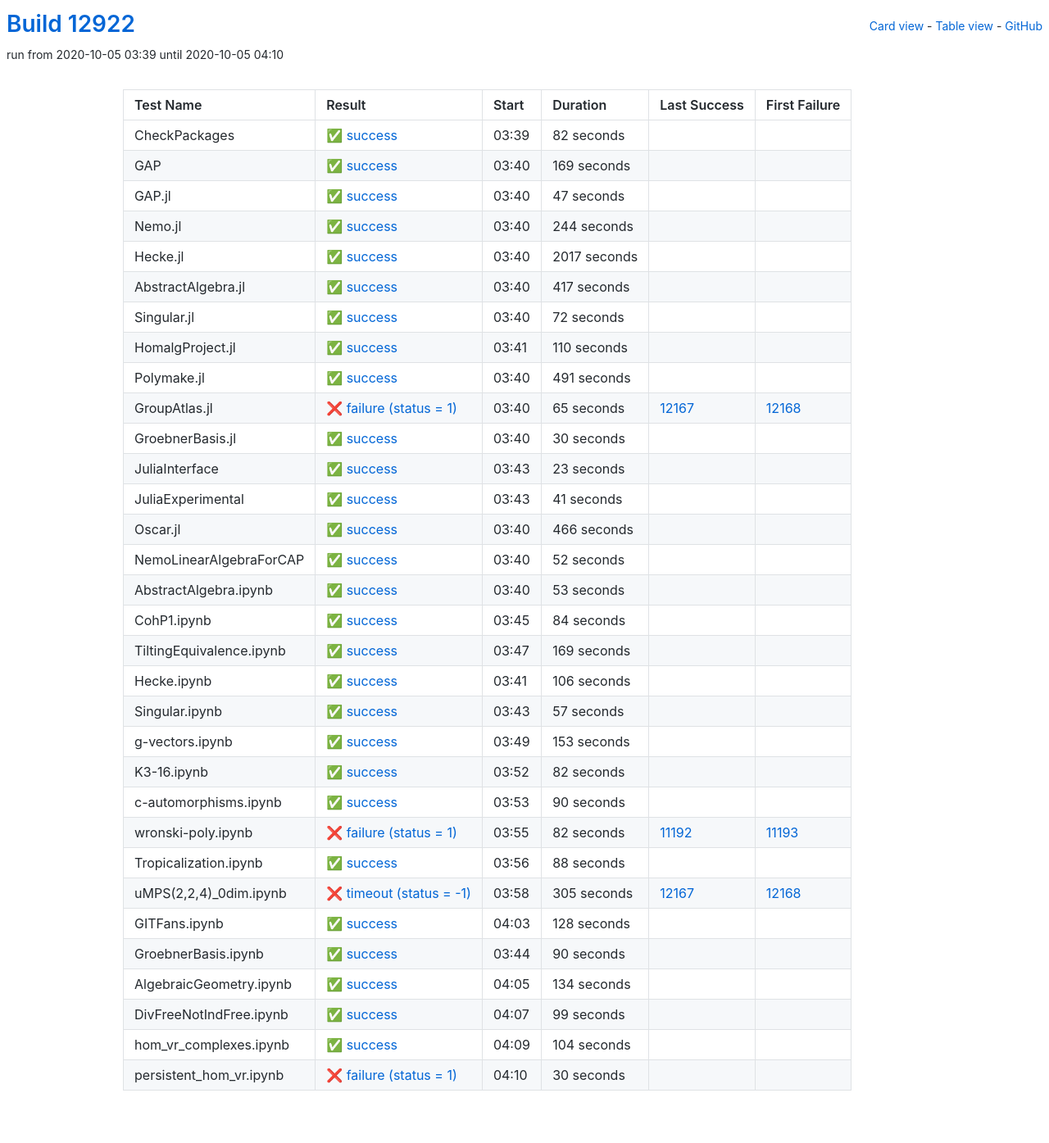
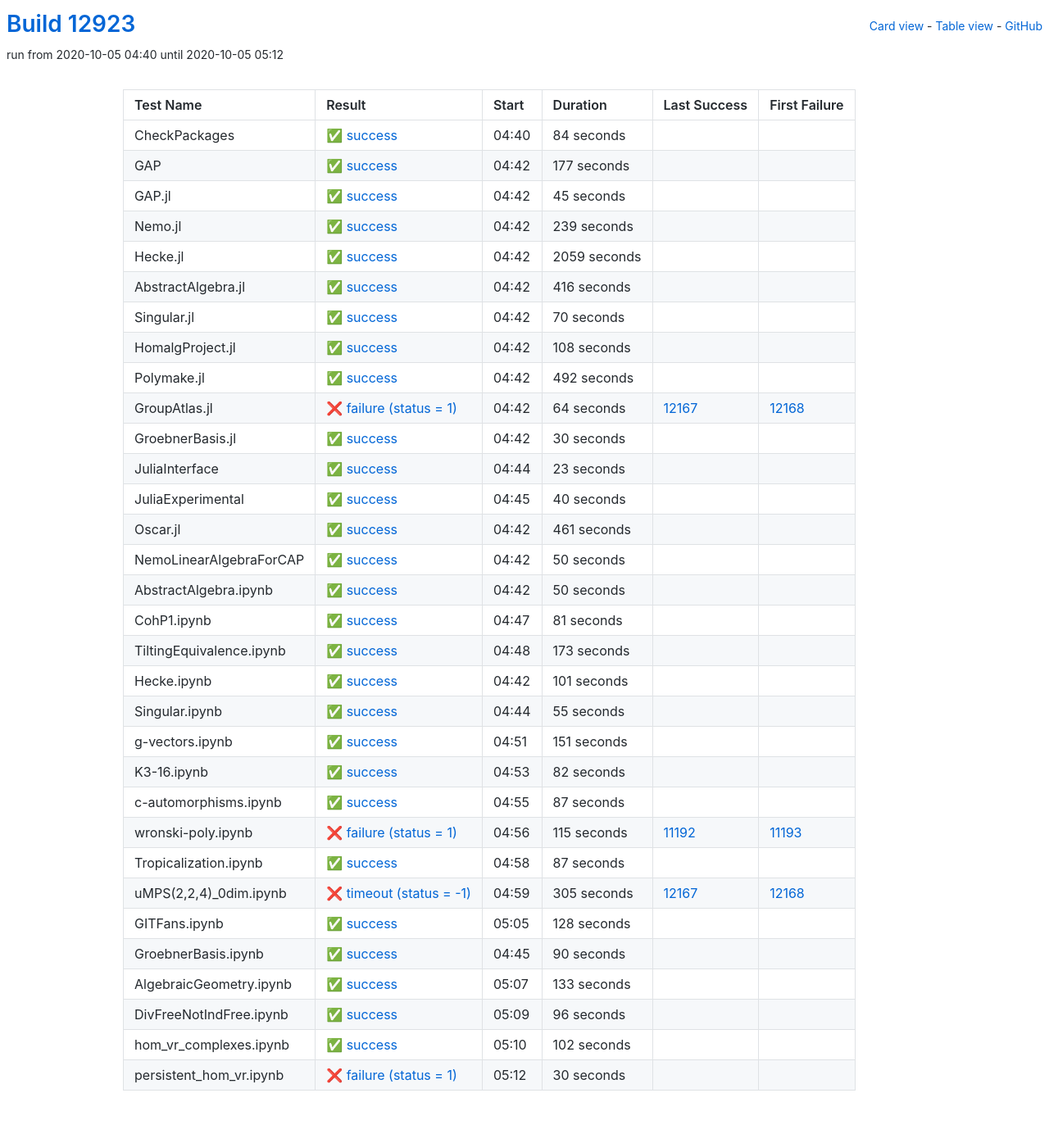
Before and after one commit to oscar-system/oscar-ci-status, a Jekyll site: the page built from table.html, in a window 1280 px wide. Shown: the whole page at 82% size. Built offline with Jekyll 4.4.1, drawn with Linux system fonts in a browser that asks for light colours.

Commit message:
Build #12923

```diff
--- a/_data/ci.yml
+++ b/_data/ci.yml
@@ -1,6 +1,6 @@
 ---
-build: 12922
-build_url: https://oscarci.mathematik.uni-kl.de/job/oscar/12922/
+build: 12923
+build_url: https://oscarci.mathematik.uni-kl.de/job/oscar/12923/
 job: oscar
 organization: oscar-system
 repo: oscar-ci-status
@@ -8,128 +8,128 @@
 tests:
 - name: CheckPackages
   id: checkpackages
-  log: https://oscarci.mathematik.uni-kl.de/job/oscar/12922/artifact/logs/build-12922/CheckPackages.log
-  start: 2020-10-05 03:39
+  log: https://oscarci.mathematik.uni-kl.de/job/oscar/12923/artifact/logs/build-12923/CheckPackages.log
+  start: 2020-10-05 04:40
   success: true
   exitcode: 0
   status: success
-  duration: 82
+  duration: 84
   last_success: false
   last_success_url:
   first_failure: false
   first_failure_url:
 - name: GAP
   id: gap
-  log: https://oscarci.mathematik.uni-kl.de/job/oscar/12922/artifact/logs/build-12922/GAP.log
-  start: 2020-10-05 03:40
+  log: https://oscarci.mathematik.uni-kl.de/job/oscar/12923/artifact/logs/build-12923/GAP.log
+  start: 2020-10-05 04:42
   success: true
   exitcode: 0
   status: success
-  duration: 169
+  duration: 177
   last_success: false
   last_success_url:
   first_failure: false
   first_failure_url:
 - name: GAP.jl
   id: gap-jl
-  log: https://oscarci.mathematik.uni-kl.de/job/oscar/12922/artifact/logs/build-12922/GAP.jl.log
-  start: 2020-10-05 03:40
+  log: https://oscarci.mathematik.uni-kl.de/job/oscar/12923/artifact/logs/build-12923/GAP.jl.log
+  start: 2020-10-05 04:42
   success: true
   exitcode: 0
   status: success
-  duration: 47
+  duration: 45
   last_success: false
   last_success_url:
   first_failure: false
   first_failure_url:
 - name: Nemo.jl
   id: nemo-jl
-  log: https://oscarci.mathematik.uni-kl.de/job/oscar/12922/artifact/logs/build-12922/Nemo.jl.log
-  start: 2020-10-05 03:40
+  log: https://oscarci.mathematik.uni-kl.de/job/oscar/12923/artifact/logs/build-12923/Nemo.jl.log
+  start: 2020-10-05 04:42
   success: true
   exitcode: 0
   status: success
-  duration: 244
+  duration: 239
   last_success: false
   last_success_url:
   first_failure: false
   first_failure_url:
 - name: Hecke.jl
   id: hecke-jl
-  log: https://oscarci.mathematik.uni-kl.de/job/oscar/12922/artifact/logs/build-12922/Hecke.jl.log
-  start: 2020-10-05 03:40
+  log: https://oscarci.mathematik.uni-kl.de/job/oscar/12923/artifact/logs/build-12923/Hecke.jl.log
+  start: 2020-10-05 04:42
   success: true
   exitcode: 0
   status: success
-  duration: 2017
+  duration: 2059
   last_success: false
   last_success_url:
   first_failure: false
   first_failure_url:
 - name: AbstractAlgebra.jl
   id: abstractalgebra-jl
-  log: https://oscarci.mathematik.uni-kl.de/job/oscar/12922/artifact/logs/build-12922/AbstractAlgebra.jl.log
-  start: 2020-10-05 03:40
+  log: https://oscarci.mathematik.uni-kl.de/job/oscar/12923/artifact/logs/build-12923/AbstractAlgebra.jl.log
+  start: 2020-10-05 04:42
   success: true
   exitcode: 0
   status: success
-  duration: 417
+  duration: 416
   last_success: false
   last_success_url:
   first_failure: false
   first_failure_url:
 - name: Singular.jl
   id: singular-jl
-  log: https://oscarci.mathematik.uni-kl.de/job/oscar/12922/artifact/logs/build-12922/Singular.jl.log
-  start: 2020-10-05 03:40
+  log: https://oscarci.mathematik.uni-kl.de/job/oscar/12923/artifact/logs/build-12923/Singular.jl.log
+  start: 2020-10-05 04:42
   success: true
   exitcode: 0
   status: success
-  duration: 72
+  duration: 70
   last_success: false
   last_success_url:
   first_failure: false
   first_failure_url:
 - name: HomalgProject.jl
   id: homalgproject-jl
-  log: https://oscarci.mathematik.uni-kl.de/job/oscar/12922/artifact/logs/build-12922/HomalgProject.jl.log
-  start: 2020-10-05 03:41
+  log: https://oscarci.mathematik.uni-kl.de/job/oscar/12923/artifact/logs/build-12923/HomalgProject.jl.log
+  start: 2020-10-05 04:42
   success: true
   exitcode: 0
   status: success
-  duration: 110
+  duration: 108
   last_success: false
   last_success_url:
   first_failure: false
   first_failure_url:
 - name: Polymake.jl
   id: polymake-jl
-  log: https://oscarci.mathematik.uni-kl.de/job/oscar/12922/artifact/logs/build-12922/Polymake.jl.log
-  start: 2020-10-05 03:40
+  log: https://oscarci.mathematik.uni-kl.de/job/oscar/12923/artifact/logs/build-12923/Polymake.jl.log
+  start: 2020-10-05 04:42
   success: true
   exitcode: 0
   status: success
-  duration: 491
+  duration: 492
   last_success: false
   last_success_url:
   first_failure: false
   first_failure_url:
 - name: GroupAtlas.jl
   id: groupatlas-jl
-  log: https://oscarci.mathematik.uni-kl.de/job/oscar/12922/artifact/logs/build-12922/GroupAtlas.jl.log
-  start: 2020-10-05 03:40
+  log: https://oscarci.mathematik.uni-kl.de/job/oscar/12923/artifact/logs/build-12923/GroupAtlas.jl.log
+  start: 2020-10-05 04:42
   success: false
   exitcode: 1
   status: failure
-  duration: 65
+  duration: 64
   last_success: 12167
   last_success_url: https://oscarci.mathematik.uni-kl.de/job/oscar/12167/
   first_failure: 12168
   first_failure_url: https://oscarci.mathematik.uni-kl.de/job/oscar/12168/
 - name: GroebnerBasis.jl
   id: groebnerbasis-jl
-  log: https://oscarci.mathematik.uni-kl.de/job/oscar/12922/artifact/logs/build-12922/GroebnerBasis.jl.log
-  start: 2020-10-05 03:40
+  log: https://oscarci.mathematik.uni-kl.de/job/oscar/12923/artifact/logs/build-12923/GroebnerBasis.jl.log
+  start: 2020-10-05 04:42
   success: true
   exitcode: 0
   status: success
@@ -140,8 +140,8 @@
   first_failure_url:
 - name: JuliaInterface
   id: juliainterface
-  log: https://oscarci.mathematik.uni-kl.de/job/oscar/12922/artifact/logs/build-12922/JuliaInterface.log
-  start: 2020-10-05 03:43
+  log: https://oscarci.mathematik.uni-kl.de/job/oscar/12923/artifact/logs/build-12923/JuliaInterface.log
+  start: 2020-10-05 04:44
   success: true
   exitcode: 0
   status: success
@@ -152,116 +152,116 @@
   first_failure_url:
 - name: JuliaExperimental
   id: juliaexperimental
-  log: https://oscarci.mathematik.uni-kl.de/job/oscar/12922/artifact/logs/build-12922/JuliaExperimental.log
-  start: 2020-10-05 03:43
+  log: https://oscarci.mathematik.uni-kl.de/job/oscar/12923/artifact/logs/build-12923/JuliaExperimental.log
+  start: 2020-10-05 04:45
   success: true
   exitcode: 0
   status: success
-  duration: 41
+  duration: 40
   last_success: false
   last_success_url:
   first_failure: false
   first_failure_url:
 - name: Oscar.jl
   id: oscar-jl
-  log: https://oscarci.mathematik.uni-kl.de/job/oscar/12922/artifact/logs/build-12922/Oscar.jl.log
-  start: 2020-10-05 03:40
+  log: https://oscarci.mathematik.uni-kl.de/job/oscar/12923/artifact/logs/build-12923/Oscar.jl.log
+  start: 2020-10-05 04:42
   success: true
   exitcode: 0
   status: success
-  duration: 466
+  duration: 461
   last_success: false
   last_success_url:
   first_failure: false
   first_failure_url:
 - name: NemoLinearAlgebraForCAP
   id: nemolinearalgebraforcap
-  log: https://oscarci.mathematik.uni-kl.de/job/oscar/12922/artifact/logs/build-12922/NemoLinearAlgebraForCAP.log
-  start: 2020-10-05 03:40
+  log: https://oscarci.mathematik.uni-kl.de/job/oscar/12923/artifact/logs/build-12923/NemoLinearAlgebraForCAP.log
+  start: 2020-10-05 04:42
   success: true
   exitcode: 0
   status: success
-  duration: 52
+  duration: 50
   last_success: false
   last_success_url:
   first_failure: false
   first_failure_url:
 - name: AbstractAlgebra.ipynb
   id: abstractalgebra-ipynb
-  log: https://oscarci.mathematik.uni-kl.de/job/oscar/12922/artifact/logs/build-12922/AbstractAlgebra.ipynb.log
-  start: 2020-10-05 03:40
+  log: https://oscarci.mathematik.uni-kl.de/job/oscar/12923/artifact/logs/build-12923/AbstractAlgebra.ipynb.log
+  start: 2020-10-05 04:42
   success: true
   exitcode: 0
   status: success
-  duration: 53
+  duration: 50
   last_success: false
   last_success_url:
   first_failure: false
   first_failure_url:
 - name: CohP1.ipynb
   id: cohp1-ipynb
-  log: https://oscarci.mathematik.uni-kl.de/job/oscar/12922/artifact/logs/build-12922/CohP1.ipynb.log
-  start: 2020-10-05 03:45
+  log: https://oscarci.mathematik.uni-kl.de/job/oscar/12923/artifact/logs/build-12923/CohP1.ipynb.log
+  start: 2020-10-05 04:47
   success: true
   exitcode: 0
   status: success
-  duration: 84
+  duration: 81
   last_success: false
   last_success_url:
   first_failure: false
   first_failure_url:
 - name: TiltingEquivalence.ipynb
   id: tiltingequivalence-ipynb
-  log: https://oscarci.mathematik.uni-kl.de/job/oscar/12922/artifact/logs/build-12922/TiltingEquivalence.ipynb.log
-  start: 2020-10-05 03:47
+  log: https://oscarci.mathematik.uni-kl.de/job/oscar/12923/artifact/logs/build-12923/TiltingEquivalence.ipynb.log
+  start: 2020-10-05 04:48
   success: true
   exitcode: 0
   status: success
-  duration: 169
+  duration: 173
   last_success: false
   last_success_url:
   first_failure: false
   first_failure_url:
 - name: Hecke.ipynb
   id: hecke-ipynb
-  log: https://oscarci.mathematik.uni-kl.de/job/oscar/12922/artifact/logs/build-12922/Hecke.ipynb.log
-  start: 2020-10-05 03:41
+  log: https://oscarci.mathematik.uni-kl.de/job/oscar/12923/artifact/logs/build-12923/Hecke.ipynb.log
+  start: 2020-10-05 04:42
   success: true
   exitcode: 0
   status: success
-  duration: 106
+  duration: 101
   last_success: false
   last_success_url:
   first_failure: false
   first_failure_url:
 - name: Singular.ipynb
   id: singular-ipynb
-  log: https://oscarci.mathematik.uni-kl.de/job/oscar/12922/artifact/logs/build-12922/Singular.ipynb.log
-  start: 2020-10-05 03:43
+  log: https://oscarci.mathematik.uni-kl.de/job/oscar/12923/artifact/logs/build-12923/Singular.ipynb.log
+  start: 2020-10-05 04:44
   success: true
   exitcode: 0
   status: success
-  duration: 57
+  duration: 55
   last_success: false
   last_success_url:
   first_failure: false
   first_failure_url:
 - name: g-vectors.ipynb
   id: g-vectors-ipynb
-  log: https://oscarci.mathematik.uni-kl.de/job/oscar/12922/artifact/logs/build-12922/g-vectors.ipynb.log
-  start: 2020-10-05 03:49
+  log: https://oscarci.mathematik.uni-kl.de/job/oscar/12923/artifact/logs/build-12923/g-vectors.ipynb.log
+  start: 2020-10-05 04:51
   success: true
   exitcode: 0
   status: success
-  duration: 153
+  duration: 151
   last_success: false
   last_success_url:
   first_failure: false
   first_failure_url:
 - name: K3-16.ipynb
   id: k3-16-ipynb
-  log: https://oscarci.mathematik.uni-kl.de/job/oscar/12922/artifact/logs/build-12922/K3-16.ipynb.log
-  start: 2020-10-05 03:52
+  log: https://oscarci.mathematik.uni-kl.de/job/oscar/12923/artifact/logs/build-12923/K3-16.ipynb.log
+  start: 2020-10-05 04:53
   success: true
   exitcode: 0
   status: success
@@ -272,44 +272,44 @@
   first_failure_url:
 - name: c-automorphisms.ipynb
   id: c-automorphisms-ipynb
-  log: https://oscarci.mathematik.uni-kl.de/job/oscar/12922/artifact/logs/build-12922/c-automorphisms.ipynb.log
-  start: 2020-10-05 03:53
+  log: https://oscarci.mathematik.uni-kl.de/job/oscar/12923/artifact/logs/build-12923/c-automorphisms.ipynb.log
+  start: 2020-10-05 04:55
   success: true
   exitcode: 0
   status: success
-  duration: 90
+  duration: 87
   last_success: false
   last_success_url:
   first_failure: false
   first_failure_url:
 - name: wronski-poly.ipynb
   id: wronski-poly-ipynb
-  log: https://oscarci.mathematik.uni-kl.de/job/oscar/12922/artifact/logs/build-12922/wronski-poly.ipynb.log
-  start: 2020-10-05 03:55
+  log: https://oscarci.mathematik.uni-kl.de/job/oscar/12923/artifact/logs/build-12923/wronski-poly.ipynb.log
+  start: 2020-10-05 04:56
   success: false
   exitcode: 1
   status: failure
-  duration: 82
+  duration: 115
   last_success: 11192
   last_success_url: https://oscarci.mathematik.uni-kl.de/job/oscar/11192/
   first_failure: 11193
   first_failure_url: https://oscarci.mathematik.uni-kl.de/job/oscar/11193/
 - name: Tropicalization.ipynb
   id: tropicalization-ipynb
-  log: https://oscarci.mathematik.uni-kl.de/job/oscar/12922/artifact/logs/build-12922/Tropicalization.ipynb.log
-  start: 2020-10-05 03:56
+  log: https://oscarci.mathematik.uni-kl.de/job/oscar/12923/artifact/logs/build-12923/Tropicalization.ipynb.log
+  start: 2020-10-05 04:58
   success: true
   exitcode: 0
   status: success
-  duration: 88
+  duration: 87
   last_success: false
   last_success_url:
   first_failure: false
   first_failure_url:
 - name: uMPS(2,2,4)_0dim.ipynb
   id: umps-2-2-4-0dim-ipynb
-  log: https://oscarci.mathematik.uni-kl.de/job/oscar/12922/artifact/logs/build-12922/uMPS-2-2-4-_0dim.ipynb.log
-  start: 2020-10-05 03:58
+  log: https://oscarci.mathematik.uni-kl.de/job/oscar/12923/artifact/logs/build-12923/uMPS-2-2-4-_0dim.ipynb.log
+  start: 2020-10-05 04:59
   success: false
   exitcode: -1
   status: timeout
@@ -320,8 +320,8 @@
   first_failure_url: https://oscarci.mathematik.uni-kl.de/job/oscar/12168/
 - name: GITFans.ipynb
   id: gitfans-ipynb
-  log: https://oscarci.mathematik.uni-kl.de/job/oscar/12922/artifact/logs/build-12922/GITFans.ipynb.log
-  start: 2020-10-05 04:03
+  log: https://oscarci.mathematik.uni-kl.de/job/oscar/12923/artifact/logs/build-12923/GITFans.ipynb.log
+  start: 2020-10-05 05:05
   success: true
   exitcode: 0
   status: success
@@ -332,8 +332,8 @@
   first_failure_url:
 - name: GroebnerBasis.ipynb
   id: groebnerbasis-ipynb
-  log: https://oscarci.mathematik.uni-kl.de/job/oscar/12922/artifact/logs/build-12922/GroebnerBasis.ipynb.log
-  start: 2020-10-05 03:44
+  log: https://oscarci.mathematik.uni-kl.de/job/oscar/12923/artifact/logs/build-12923/GroebnerBasis.ipynb.log
+  start: 2020-10-05 04:45
   success: true
   exitcode: 0
   status: success
@@ -344,44 +344,44 @@
   first_failure_url:
 - name: AlgebraicGeometry.ipynb
   id: algebraicgeometry-ipynb
-  log: https://oscarci.mathematik.uni-kl.de/job/oscar/12922/artifact/logs/build-12922/AlgebraicGeometry.ipynb.log
-  start: 2020-10-05 04:05
+  log: https://oscarci.mathematik.uni-kl.de/job/oscar/12923/artifact/logs/build-12923/AlgebraicGeometry.ipynb.log
+  start: 2020-10-05 05:07
   success: true
   exitcode: 0
   status: success
-  duration: 134
+  duration: 133
   last_success: false
   last_success_url:
   first_failure: false
   first_failure_url:
 - name: DivFreeNotIndFree.ipynb
   id: divfreenotindfree-ipynb
-  log: https://oscarci.mathematik.uni-kl.de/job/oscar/12922/artifact/logs/build-12922/DivFreeNotIndFree.ipynb.log
-  start: 2020-10-05 04:07
+  log: https://oscarci.mathematik.uni-kl.de/job/oscar/12923/artifact/logs/build-12923/DivFreeNotIndFree.ipynb.log
+  start: 2020-10-05 05:09
   success: true
   exitcode: 0
   status: success
-  duration: 99
+  duration: 96
   last_success: false
   last_success_url:
   first_failure: false
   first_failure_url:
 - name: hom_vr_complexes.ipynb
   id: hom-vr-complexes-ipynb
-  log: https://oscarci.mathematik.uni-kl.de/job/oscar/12922/artifact/logs/build-12922/hom_vr_complexes.ipynb.log
-  start: 2020-10-05 04:09
+  log: https://oscarci.mathematik.uni-kl.de/job/oscar/12923/artifact/logs/build-12923/hom_vr_complexes.ipynb.log
+  start: 2020-10-05 05:10
   success: true
   exitcode: 0
   status: success
-  duration: 104
+  duration: 102
   last_success: false
   last_success_url:
   first_failure: false
   first_failure_url:
 - name: persistent_hom_vr.ipynb
   id: persistent-hom-vr-ipynb
-  log: https://oscarci.mathematik.uni-kl.de/job/oscar/12922/artifact/logs/build-12922/persistent_hom_vr.ipynb.log
-  start: 2020-10-05 04:10
+  log: https://oscarci.mathematik.uni-kl.de/job/oscar/12923/artifact/logs/build-12923/persistent_hom_vr.ipynb.log
+  start: 2020-10-05 05:12
   success: false
   exitcode: 1
   status: failure
```
Also changed, not shown: README.md.
